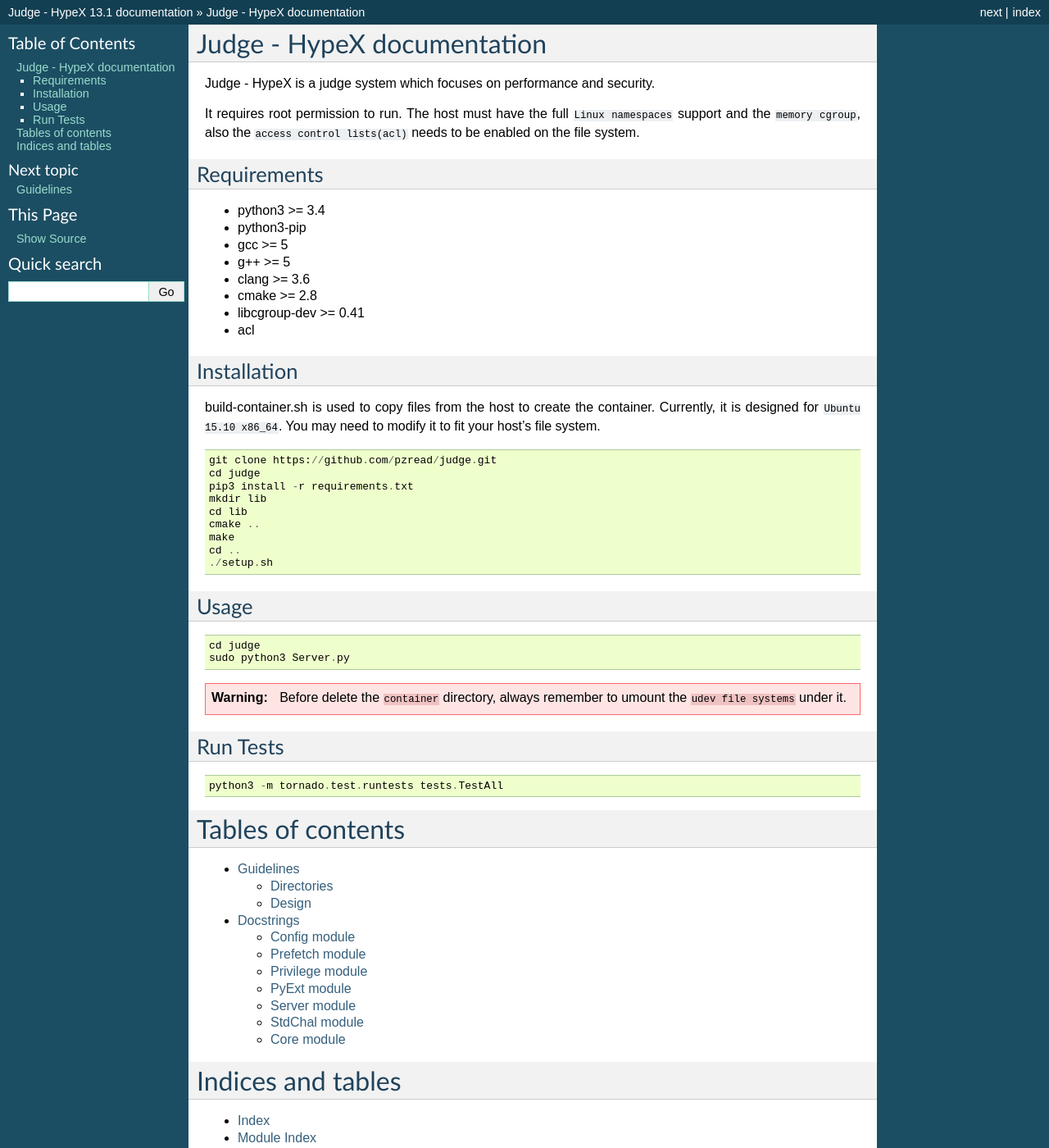
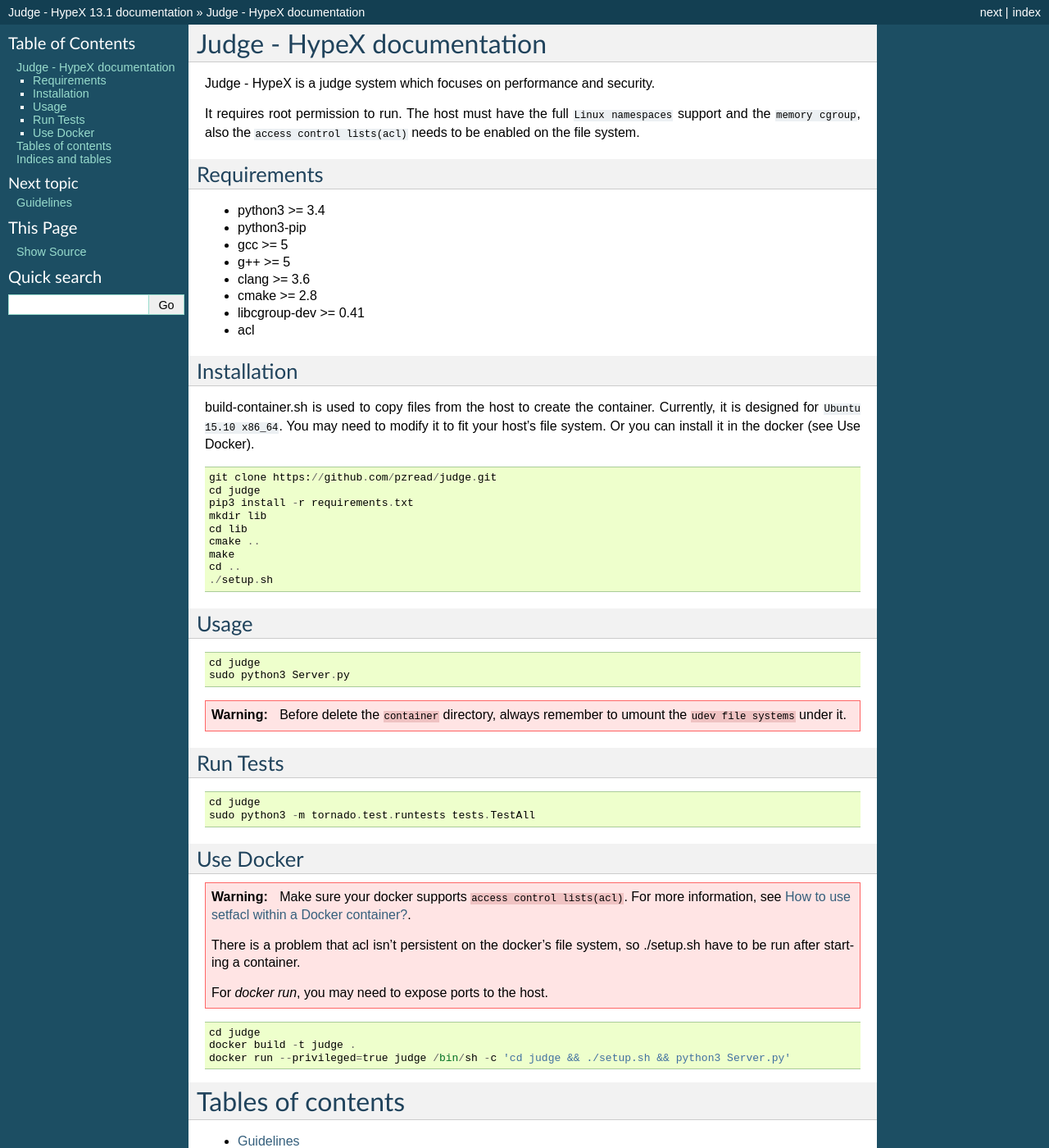
Before and after one commit to pzread/judge, a Sphinx documentation site: the page built from docs/index.rst, in a window 1280 px wide and 1400 px high. Shown: the whole window at 82% size. Built offline with Sphinx 7.4.7, drawn with Linux system fonts in a browser that asks for light colours.

Commit message:
Update index.rst

```diff
--- a/docs/index.rst
+++ b/docs/index.rst
@@ -27,7 +27,7 @@
 Installation
 ------------
 
-build-container.sh is used to copy files from the host to create the container. Currently, it is designed for ``Ubuntu 15.10 x86_64``. You may need to modify it to fit your host's file system.
+build-container.sh is used to copy files from the host to create the container. Currently, it is designed for ``Ubuntu 15.10 x86_64``. You may need to modify it to fit your host's file system. Or you can install it in the docker (see Use Docker).
 
 .. code::
 
@@ -57,11 +57,30 @@
 
 
 Run Tests
---------
+---------
 
 .. code::
 
-   python3 -m tornado.test.runtests tests.TestAll
+   cd judge
+   sudo python3 -m tornado.test.runtests tests.TestAll
+
+
+Use Docker
+------------
+
+.. WARNING::
+
+   Make sure your docker supports ``access control lists(acl)``. For more information, see `How to use setfacl within a Docker container? <http://stackoverflow.com/questions/22714885/how-to-use-setfacl-within-a-docker-container>`_.
+
+   There is a problem that acl isn't persistent on the docker's file system, so ./setup.sh have to be run after starting a container.
+
+   For `docker run`, you may need to expose ports to the host.
+
+.. code::
+
+   cd judge
+   docker build -t judge .
+   docker run --privileged=true judge /bin/sh -c 'cd judge && ./setup.sh && python3 Server.py'
 
 
 Tables of contents
```
